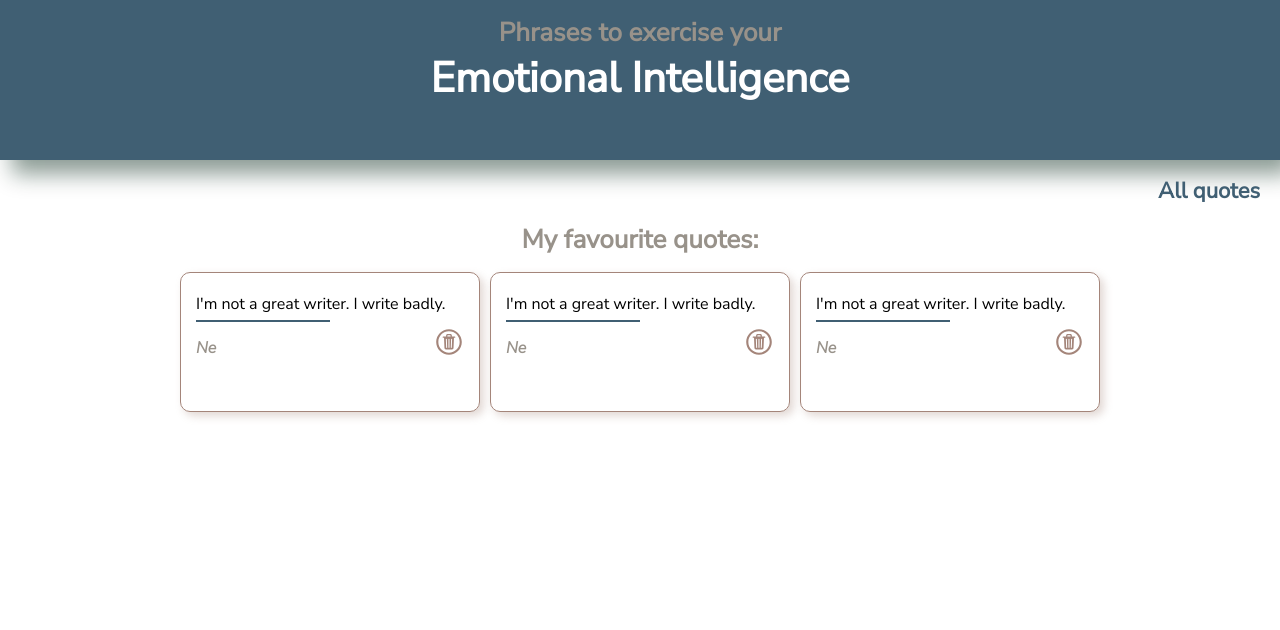
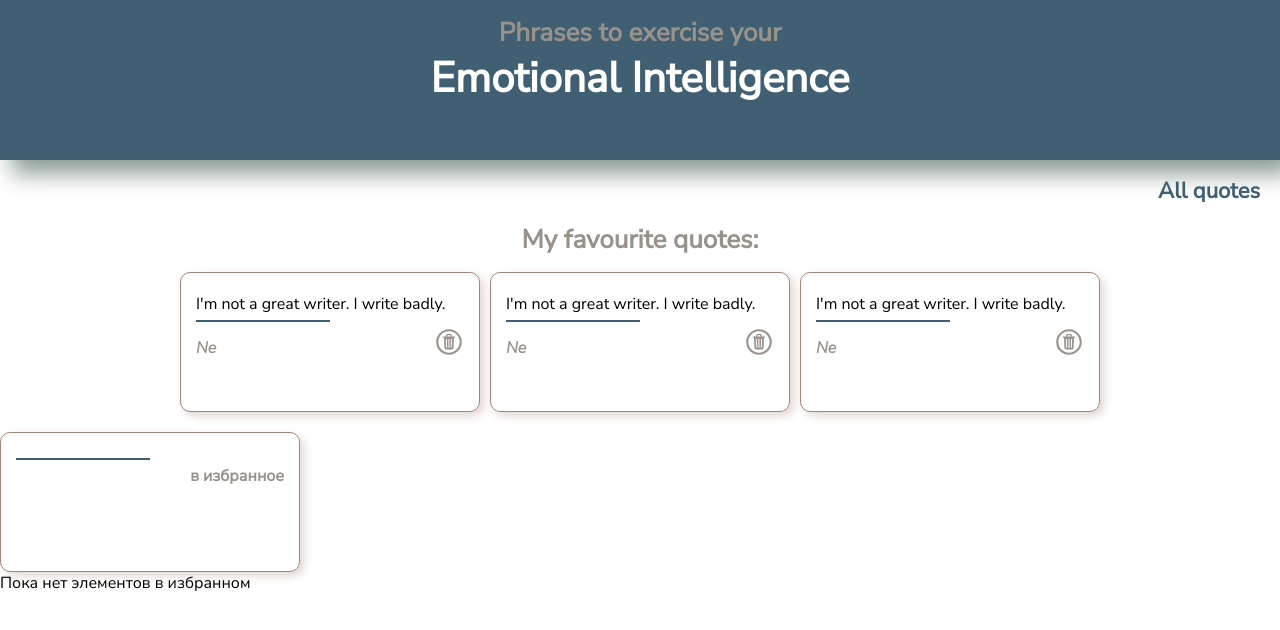
Before and after one commit to AlinaK96/Quotes, a React (Create React App) app: page /Favourites in a window 1280 px wide. Shown: the top 630 px of the page. Built offline with nearby package versions, Linux system fonts and the light colour scheme.

Commit message:
добавление в израбнное

```diff
--- a/src/App.js
+++ b/src/App.js
@@ -4,6 +4,8 @@ import { BrowserRouter, Routes, Route } from 'react-router-dom';
 import Quotes from './pages/Quotes';
 import Favourites from './pages/Favourites';
 import Header from './components/header';
+import ListItem from './components/listItem';
+import FavouriteList from './pages/FavoriteList';
 
 
   function App() {
@@ -16,6 +18,20 @@ import Header from './components/header';
       }, 2000);
     }
 
+    const [list, setList] = useState([
+      { id: 1, title: "Элемент 1" },
+    ]);
+
+    const [favorites, setFavorites] = useState([]);
+
+    const addToFavorites = (item) => {
+      setFavorites([...favorites, item]);
+    };
+
+    const removeFromFavorites = (item) => {
+      setFavorites(favorites.filter((i) => i.id !== item.id));
+      setList([...list, item]);
+    };
     return (
       !loading && (
         <BrowserRouter>
@@ -25,6 +41,12 @@ import Header from './components/header';
               <Route path="/" element={<Quotes />} />
               <Route path='/Favourites' element={<Favourites />} />
             </Routes>
+
+            {list.map((item) => (
+              <ListItem item={item} key={item.id} onClick={addToFavorites} />
+            ))}
+
+            <FavouriteList favorites={favorites} onRemove={removeFromFavorites} />
           </div>
         </BrowserRouter>
       )
--- a/src/components/QuotesList.jsx
+++ b/src/components/QuotesList.jsx
@@ -1,5 +1,5 @@
 import React, {useEffect, useState} from "react"
-import CustonBtn from "./UI/button/customBtn";
+import ListItem from "./listItem";
 
 const Pagination = ({ pageLimit, quotes, setquotes }) => {
     const [currentPageNumber, setcurrentPageNumber] = useState(1);
@@ -29,24 +29,15 @@ const Pagination = ({ pageLimit, quotes, setquotes }) => {
 
     const addToFavourites = (item) => {
         alert('Add to fav')
+        setFavorites([...favorites, item]);
     };
 
     return (
         <div>
             <div className="quotes__container">
-                {currPagequotes.map(({ id, quote, author }) => {
-                    return (
-                        <div className="quotes__box" key={id}>
-                            <p>{quote}</p>
-                            <hr />
-                            <div className="quotes__box__footer">
-                                <span>{author}</span>
-                                <CustonBtn addToFavourites={addToFavourites}/>
-                            </div>
-                        </div>
-
-                    );
-                })}
+                {currPagequotes.map((item) => (
+                    <ListItem item={item} key={item.id} onClick={addToFavourites} />
+                ))}
             </div>
 
             <div className="page__content">
--- a/src/components/UI/button/customBtn.jsx
+++ /dev/null
@@ -1,31 +0,0 @@
-import React from "react"
-
-const CustonBtn = (props) => {
-    return (
-        <button className="favourites__btn" onClick={props.addToFavourites} title="add to favourites">
-            <svg version="1.0" xmlns="http://www.w3.org/2000/svg" width="25" height="25" viewBox="0 0 900.000000 800.000000" preserveAspectRatio="xMidYMid meet">
-            <g transform="translate(0.000000,800.000000) scale(0.100000,-0.100000) "fill="currentColor" stroke="none">
-            <path d="M2410 7583 c-420 -27 -733 -190 -861 -449 l-44 -88 0 -335 c0 -377 2
-            -394 80 -696 124 -477 330 -1033 612 -1650 129 -281 390 -801 514 -1025 522
-            -939 985 -1482 1265 -1485 l61 0 -123 -247 c-87 -175 -124 -258 -124 -283 0
-            -96 193 -197 357 -187 l62 4 53 71 c247 334 557 638 1558 1532 1066 952 1470
-            1357 1839 1846 456 602 651 1066 651 1549 0 159 -16 246 -64 345 -86 179 -237
-            268 -512 300 -418 49 -757 -25 -1279 -280 -276 -135 -430 -231 -957 -598 -306
-            -213 -513 -346 -640 -410 -85 -43 -108 -51 -170 -54 l-73 -4 -73 133 c-41 73
-            -144 275 -229 448 -177 357 -250 491 -368 671 -280 424 -603 705 -942 819
-            -156 52 -418 84 -593 73z m340 -473 c118 -14 191 -34 289 -81 116 -55 197
-            -115 316 -234 148 -148 244 -277 371 -501 182 -322 339 -745 574 -1549 128
-            -436 157 -505 214 -505 38 0 107 70 366 376 485 570 727 817 1059 1082 385
-            308 859 558 1216 640 142 33 293 52 411 52 l108 0 70 -42 c56 -33 83 -43 130
-            -46 l58 -5 -7 -76 c-17 -199 -66 -361 -179 -596 -160 -333 -383 -656 -660
-            -957 -196 -213 -374 -378 -1625 -1512 -1128 -1023 -1257 -1136 -1286 -1136
-            -34 0 -45 13 -45 51 0 10 -19 73 -42 140 -39 114 -47 128 -142 252 -638 829
-            -906 1203 -1150 1605 -330 545 -598 1137 -705 1557 -80 317 -101 501 -101 894
-            l0 276 60 67 c121 134 303 226 490 248 95 11 116 11 210 0z"/>
-            </g>
-            </svg>
-        </button>
-    )
-};
-
-export default CustonBtn;
--- /dev/null
+++ b/src/components/listItem.jsx
@@ -0,0 +1,17 @@
+import React from "react";
+
+
+const ListItem = ({ item, onClick }) => {
+    return (
+        <div className="quotes__box">
+            <p>{item.quote}</p>
+            <hr />
+            <div className="quotes__box__footer">
+                <span>{item.author}</span>
+                <button className="favourites__btn" onClick={() => onClick(item)}> в избранное</button>
+            </div>
+        </div>
+    );
+};
+
+export default ListItem;
--- a/src/pages/FavoriteList.jsx
+++ b/src/pages/FavoriteList.jsx
@@ -9,7 +9,7 @@ const FavoriteList = ({ favorites, onRemove }) => {
         <div>
         {favorites.map((favorite) => (
             <div key={favorite.id}>
-          <h3>{favorite.quote}</h3>
+            <h3>{favorite.title}</h3>
             <button onClick={() => onRemove(favorite)}>Убрать из избранного</button>
             </div>
         ))}
--- a/src/styles/components/quotes.css
+++ b/src/styles/components/quotes.css
@@ -52,15 +52,12 @@
     height: 25px;
 }
 
-.favourites__btn svg{
-    color: var(--border);
+.favourites__btn{
+    color: var(--font-light);
+    font-weight: 600;
 }
 
 .favourites__btn:hover{
     transition: 0.6s;
-    transform: rotate(360deg);
+
 }
-
-.fav svg{
-    color: var(--background-secondary);
-}
```
Also changed, not shown: src/pages/listItem.jsx (deleted, +0 -12 lines), src/assets/img/fav.svg (added). Lines whose indentation alone changed are shown as unchanged.
